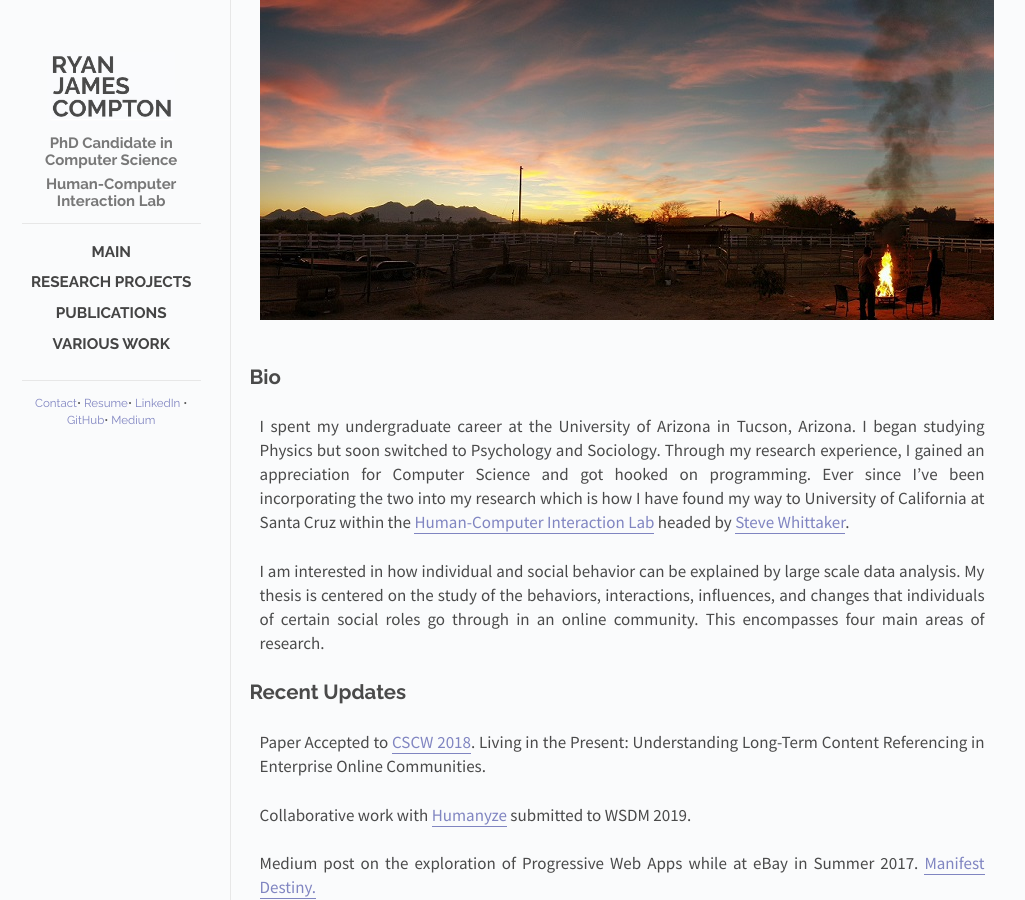
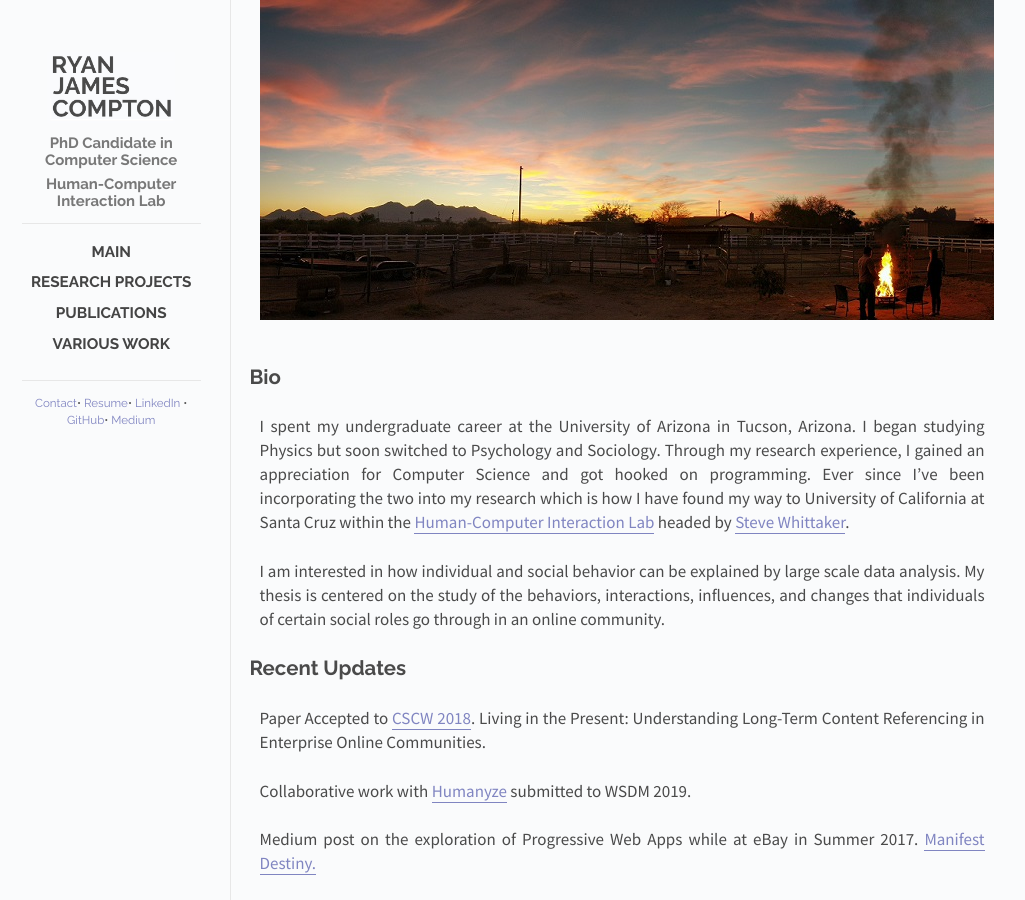
Before and after one commit to rcompt/rcompt.github.io, a Jekyll site: the page built from _posts/2018-10-03-main.md, in a window 1280 px wide. Shown: the whole page, without its empty margins (128-1153 px from the left). Built offline with Jekyll 4.4.1, drawn with Linux system fonts in a browser that asks for light colours; Markdown is read by kramdown in place of the engine named in the settings.

Commit message:
Update 2018-10-03-main.md

```diff
--- a/_posts/2018-10-03-main.md
+++ b/_posts/2018-10-03-main.md
@@ -9,7 +9,7 @@ categories: posts
 
 I spent my undergraduate career at the University of Arizona in Tucson, Arizona. I began studying Physics but soon switched to Psychology and Sociology. Through my research experience, I gained an appreciation for Computer Science and got hooked on programming. Ever since I've been incorporating the two into my research which is how I have found my way to University of California at Santa Cruz within the [Human-Computer Interaction Lab](https://people.ucsc.edu/~swhittak/Steve_Whittaker_Santa_Cruz_HCI/HCI_Lab_People.html) headed by [Steve Whittaker](https://people.ucsc.edu/~swhittak/Steve_Whittaker_Santa_Cruz_HCI/Steve_Whittaker.html).
 
-I am interested in how individual and social behavior can be explained by large scale data analysis. My thesis is centered on the study of the behaviors, interactions, influences, and changes that individuals of certain social roles go through in an online community. This encompasses four main areas of research.
+I am interested in how individual and social behavior can be explained by large scale data analysis. My thesis is centered on the study of the behaviors, interactions, influences, and changes that individuals of certain social roles go through in an online community.
 
 ## Recent Updates
 
```
